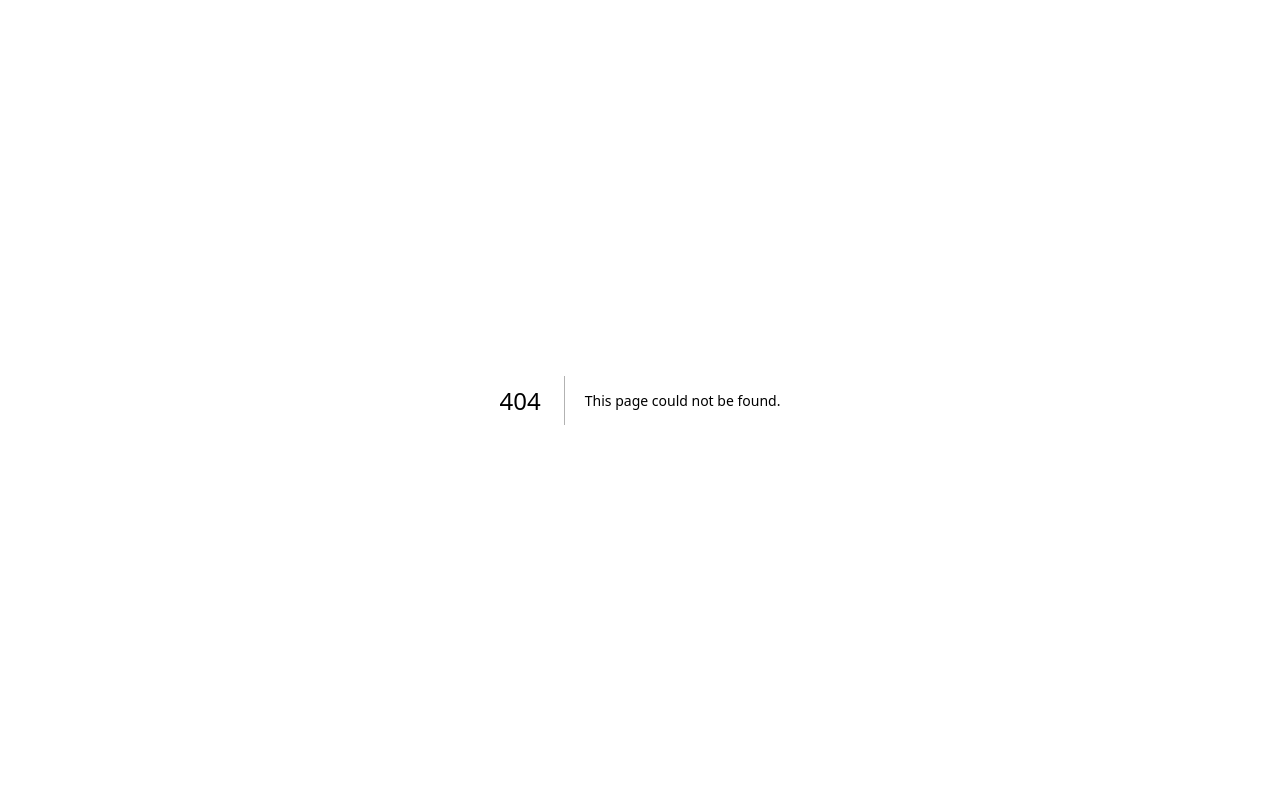
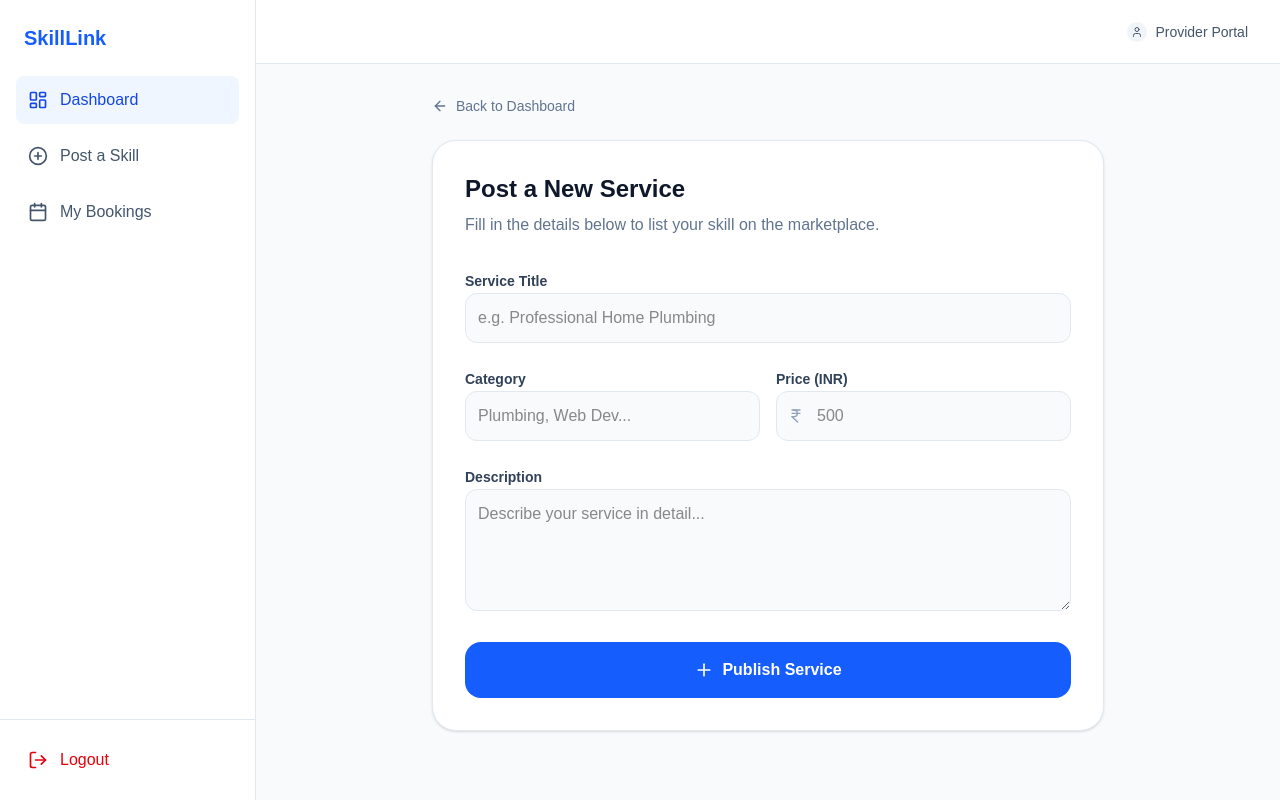
Before and after one commit to anshu-netizen/skill-link-frontend, a Next.js app: page /dashboard/provider/add-skill in a window 1280 px wide. Before the commit this address had no page. Built offline with nearby package versions, Linux system fonts and the light colour scheme; no server answers.

Commit message:
new dashboard

```diff
--- /dev/null
+++ b/app/dashboard/provider/add-skill/page.tsx
@@ -0,0 +1,94 @@
+"use client";
+import { useState } from 'react';
+import { useRouter } from 'next/navigation';
+import { ArrowLeft, Plus, IndianRupee, Loader2 } from 'lucide-react';
+import Link from 'next/link';
+import api from '@/lib/api';
+
+export default function AddSkillPage() {
+  const [formData, setFormData] = useState({ title: '', description: '', category: '', price: '' });
+  const [loading, setLoading] = useState(false);
+  const router = useRouter();
+
+  const handleSubmit = async (e: React.FormEvent) => {
+    e.preventDefault();
+    setLoading(true);
+    try {
+      await api.post('/skills', formData);
+      router.push('/dashboard/provider');
+    } catch (err) {
+      alert("Error adding skill. Check console.");
+    } finally {
+      setLoading(false);
+    }
+  };
+
+  return (
+    <div className="max-w-2xl mx-auto">
+      <Link href="/dashboard/provider" className="flex items-center gap-2 text-slate-500 hover:text-slate-800 transition mb-6 text-sm font-medium">
+        <ArrowLeft size={16} /> Back to Dashboard
+      </Link>
+
+      <div className="bg-white rounded-3xl border border-slate-200 shadow-sm p-8">
+        <h1 className="text-2xl font-bold text-slate-900 mb-2">Post a New Service</h1>
+        <p className="text-slate-500 mb-8">Fill in the details below to list your skill on the marketplace.</p>
+
+        <form onSubmit={handleSubmit} className="space-y-6">
+          <div className="space-y-2">
+            <label className="text-sm font-bold text-slate-700">Service Title</label>
+            <input
+              className="w-full p-3 bg-slate-50 border border-slate-200 rounded-xl focus:ring-2 focus:ring-blue-500 outline-none"
+              placeholder="e.g. Professional Home Plumbing"
+              onChange={e => setFormData({...formData, title: e.target.value})}
+              required
+            />
+          </div>
+
+          <div className="grid grid-cols-2 gap-4">
+            <div className="space-y-2">
+              <label className="text-sm font-bold text-slate-700">Category</label>
+              <input
+                className="w-full p-3 bg-slate-50 border border-slate-200 rounded-xl focus:ring-2 focus:ring-blue-500 outline-none"
+                placeholder="Plumbing, Web Dev..."
+                onChange={e => setFormData({...formData, category: e.target.value})}
+                required
+              />
+            </div>
+            <div className="space-y-2">
+              <label className="text-sm font-bold text-slate-700">Price (INR)</label>
+              <div className="relative">
+                <IndianRupee className="absolute left-3 top-1/2 -translate-y-1/2 text-slate-400" size={16} />
+                <input
+                  type="number"
+                  className="w-full pl-10 pr-4 py-3 bg-slate-50 border border-slate-200 rounded-xl focus:ring-2 focus:ring-blue-500 outline-none"
+                  placeholder="500"
+                  onChange={e => setFormData({...formData, price: e.target.value})}
+                  required
+                />
+              </div>
+            </div>
+          </div>
+
+          <div className="space-y-2">
+            <label className="text-sm font-bold text-slate-700">Description</label>
+            <textarea
+              rows={4}
+              className="w-full p-3 bg-slate-50 border border-slate-200 rounded-xl focus:ring-2 focus:ring-blue-500 outline-none"
+              placeholder="Describe your service in detail..."
+              onChange={e => setFormData({...formData, description: e.target.value})}
+              required
+            />
+          </div>
+
+          <button
+            type="submit"
+            disabled={loading}
+            className="w-full bg-blue-600 hover:bg-blue-700 text-white font-bold py-4 rounded-2xl transition flex items-center justify-center gap-2"
+          >
+            {loading ? <Loader2 className="animate-spin" /> : <><Plus size={20} /> Publish Service</>}
+          </button>
+        </form>
+      </div>
+    </div>
+  );
+}
--- a/app/page.tsx
+++ b/app/page.tsx
@@ -1,65 +1,42 @@
-import Image from "next/image";
+"use client";
+import { useEffect } from "react";
+import { useRouter } from "next/navigation";
+import { Loader2 } from "lucide-react";
 
 export default function Home() {
+  const router = useRouter();
+
+  useEffect(() => {
+    const savedUser = localStorage.getItem("user");
+
+    if (savedUser) {
+      try {
+        const user = JSON.parse(savedUser);
+        // If user exists, send them to their dashboard
+        if (user.role === "provider") {
+          router.push("/dashboard/provider");
+        } else {
+          router.push("/dashboard/seeker");
+        }
+      } catch (error) {
+        // If JSON is corrupted, clear it and go to login
+        localStorage.clear();
+        router.push("/login");
+      }
+    } else {
+      // No user? Go to login
+      router.push("/login");
+    }
+  }, [router]);
+
   return (
-    <div className="flex min-h-screen items-center justify-center bg-zinc-50 font-sans dark:bg-black">
-      <main className="flex min-h-screen w-full max-w-3xl flex-col items-center justify-between py-32 px-16 bg-white dark:bg-black sm:items-start">
-        <Image
-          className="dark:invert"
-          src="/next.svg"
-          alt="Next.js logo"
-          width={100}
-          height={20}
-          priority
-        />
-        <div className="flex flex-col items-center gap-6 text-center sm:items-start sm:text-left">
-          <h1 className="max-w-xs text-3xl font-semibold leading-10 tracking-tight text-black dark:text-zinc-50">
-            To get started, edit the page.tsx file.
-          </h1>
-          <p className="max-w-md text-lg leading-8 text-zinc-600 dark:text-zinc-400">
-            Looking for a starting point or more instructions? Head over to{" "}
-            <a
-              href="https://vercel.com/templates?framework=next.js&utm_source=create-next-app&utm_medium=appdir-template-tw&utm_campaign=create-next-app"
-              className="font-medium text-zinc-950 dark:text-zinc-50"
-            >
-              Templates
-            </a>{" "}
-            or the{" "}
-            <a
-              href="https://nextjs.org/learn?utm_source=create-next-app&utm_medium=appdir-template-tw&utm_campaign=create-next-app"
-              className="font-medium text-zinc-950 dark:text-zinc-50"
-            >
-              Learning
-            </a>{" "}
-            center.
-          </p>
-        </div>
-        <div className="flex flex-col gap-4 text-base font-medium sm:flex-row">
-          <a
-            className="flex h-12 w-full items-center justify-center gap-2 rounded-full bg-foreground px-5 text-background transition-colors hover:bg-[#383838] dark:hover:bg-[#ccc] md:w-[158px]"
-            href="https://vercel.com/new?utm_source=create-next-app&utm_medium=appdir-template-tw&utm_campaign=create-next-app"
-            target="_blank"
-            rel="noopener noreferrer"
-          >
-            <Image
-              className="dark:invert"
-              src="/vercel.svg"
-              alt="Vercel logomark"
-              width={16}
-              height={16}
-            />
-            Deploy Now
-          </a>
-          <a
-            className="flex h-12 w-full items-center justify-center rounded-full border border-solid border-black/[.08] px-5 transition-colors hover:border-transparent hover:bg-black/[.04] dark:border-white/[.145] dark:hover:bg-[#1a1a1a] md:w-[158px]"
-            href="https://nextjs.org/docs?utm_source=create-next-app&utm_medium=appdir-template-tw&utm_campaign=create-next-app"
-            target="_blank"
-            rel="noopener noreferrer"
-          >
-            Documentation
-          </a>
-        </div>
-      </main>
+    <div className="flex min-h-screen items-center justify-center bg-slate-50">
+      <div className="flex flex-col items-center gap-4">
+        <Loader2 className="h-10 w-10 animate-spin text-blue-600" />
+        <p className="text-slate-500 font-medium tracking-wide">
+          Connecting to SkillLink...
+        </p>
+      </div>
     </div>
   );
 }
```
